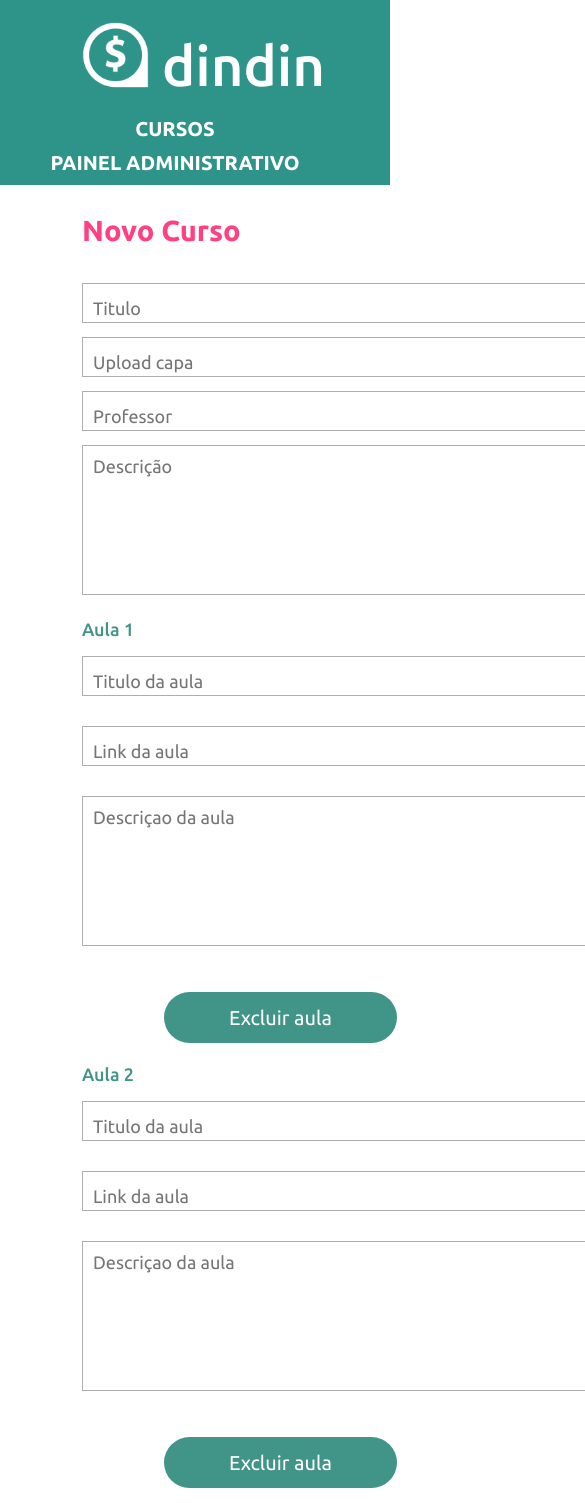
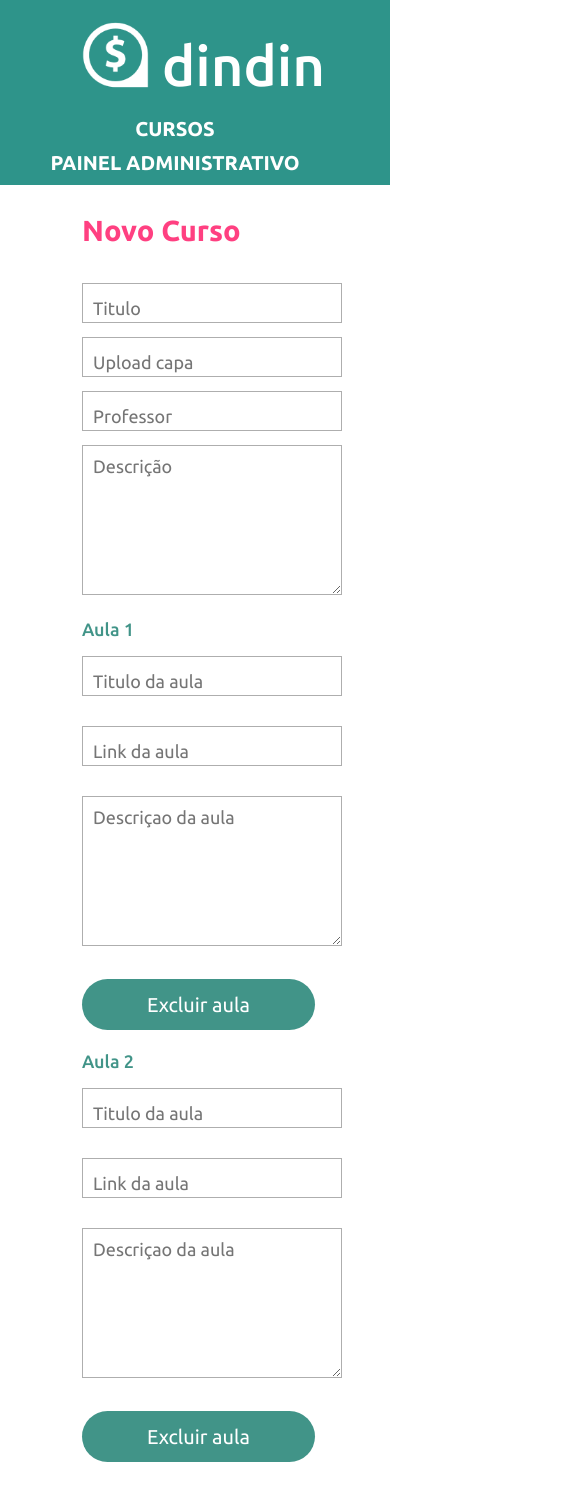
Before and after one commit to israelgms/dindin, a Vue app: page /novocurso in a window 390 px wide. Shown: the top 1503 px of the page, 585 px wide, since content can reach past the window. Built offline with nearby package versions, Linux system fonts and the light colour scheme.

Commit message:
:pencil: Add responsividade ao Form

```diff
--- a/src/components/Form.vue
+++ b/src/components/Form.vue
@@ -1,5 +1,6 @@
 <template>
-  <form action="form" @submit.prevent="salvar">
+  <div id="container-form">
+  <form class="form" action="form" @submit.prevent="salvar">
     <div id="HeaderForm">
       <div id="title-container">
         <h1 class="title">{{ title }}</h1>
@@ -48,7 +49,7 @@
     </div>
 
     <div v-for="(aula, index) in listagemAulas" :key="index">
-      <div id="AulaForm">
+      <div class="AulaForm">
         <div class="form-container-aula">
           <div id="form-container-aula-numero">
             <p class="text-aula-numero">Aula {{ index + 1 }}</p>
@@ -83,8 +84,8 @@
               placeholder="Descriçao da aula"
             ></textarea>
           </div>
-          <div id="button-acrescentar-aula">
-            <button @click="removerAula(index)" type="button">
+          <div id="button-removeraula">
+            <button @click="removerAula(index)" type="button" class="button-removeraula">
               Excluir aula
             </button>
           </div>
@@ -102,6 +103,7 @@
       </div>
     </div>
   </form>
+  </div>
 </template>
 
 <script>
@@ -142,12 +144,14 @@ export default {
     },
 
     acrescentarAula() {
-      if (this.listagemAulas.length < 2) {
+      if (this.listagemAulas.length < 2) { // LIMITANTE QUANTIDADE DE ACRESCIMO DE CARDS DE AULA //
         this.listagemAulas.push({
         titulo: "",
         link: "",
         descricao: "",
       });
+      } else {
+
       }
 
     },
@@ -164,13 +168,22 @@ export default {
         AulaDoisLink: this.listagemAulas.link,
         DescricaoAulaDois: this.listagemAulas.descricao,
       });
+
     },
+
+
+    // colocar uma mensagem de sistema
+
+    // limpar os campos
+
+
+
   },
 };
 </script>
 
 <style scoped>
-#AulaForm {
+.AulaForm {
   margin-left: 82px;
 }
 
@@ -193,6 +206,7 @@ export default {
   padding-block-end: 121px;
   height: 150px;
 }
+
 
 .input-container {
   margin-bottom: 14px;
@@ -251,6 +265,10 @@ button {
   margin-left: 82px;
 }
 
+.button-removeraula{
+    margin-left: 0;
+  }
+
 #title-container {
   width: 733px;
   height: 69px;
@@ -262,4 +280,32 @@ button {
   font-weight: 700;
   color: #ff4081;
 }
+
+
+
+@media screen and (max-width: 1075px) {
+  input,textarea {
+    width: 340px;
+  }
+
+}
+
+@media screen and (max-width: 800px) {
+
+  input,textarea {
+    width: 280px;
+  }
+
+  .button-removeraula{
+    margin-left: 0;
+  }
+
+}
+
+@media screen and (max-width: 500px) {
+  input,textarea {
+    width: 260px;
+  }
+}
+
 </style>
```
